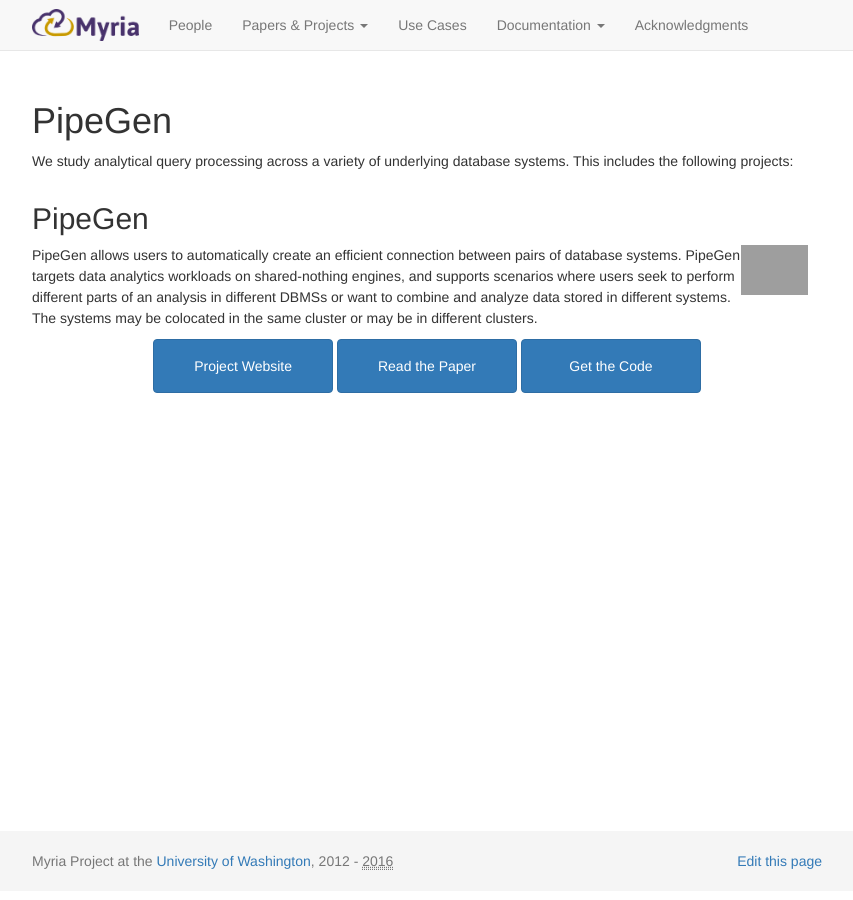
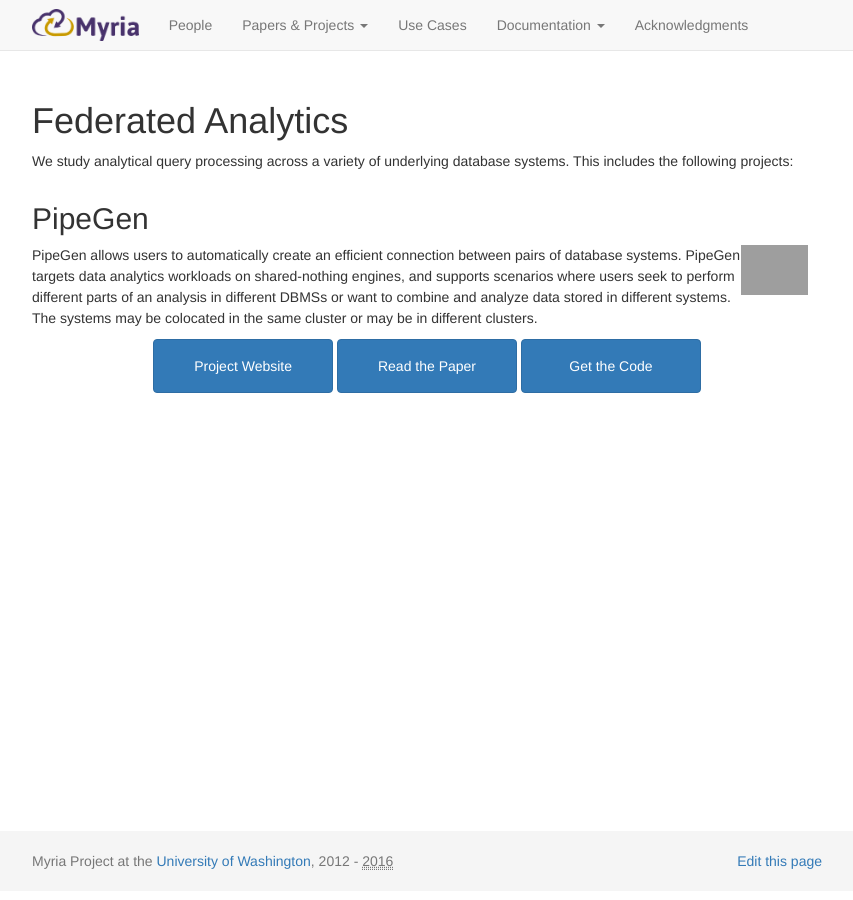
Before and after one commit to uwescience/myria-website, a Jekyll site: the page built from projects/_posts/2016-06-28-federated_analytics.md, in a window 1280 px wide. Shown: the whole page, without its empty margins (213-1066 px from the left). Built offline with Jekyll 4.4.1, drawn with Linux system fonts in a browser that asks for light colours; nearby versions of some CDN libraries; grey boxes are pictures that could not be loaded.

Commit message:
Update title

```diff
--- a/projects/_posts/2016-06-28-federated_analytics.md
+++ b/projects/_posts/2016-06-28-federated_analytics.md
@@ -1,6 +1,6 @@
 ---
 layout: default
-title: PipeGen
+title: Federated Analytics
 date: 2016-06-28
 excerpt: Efficient inter-system analytical queries across heterogeneous database systems
 id: "cloudservice"
```
